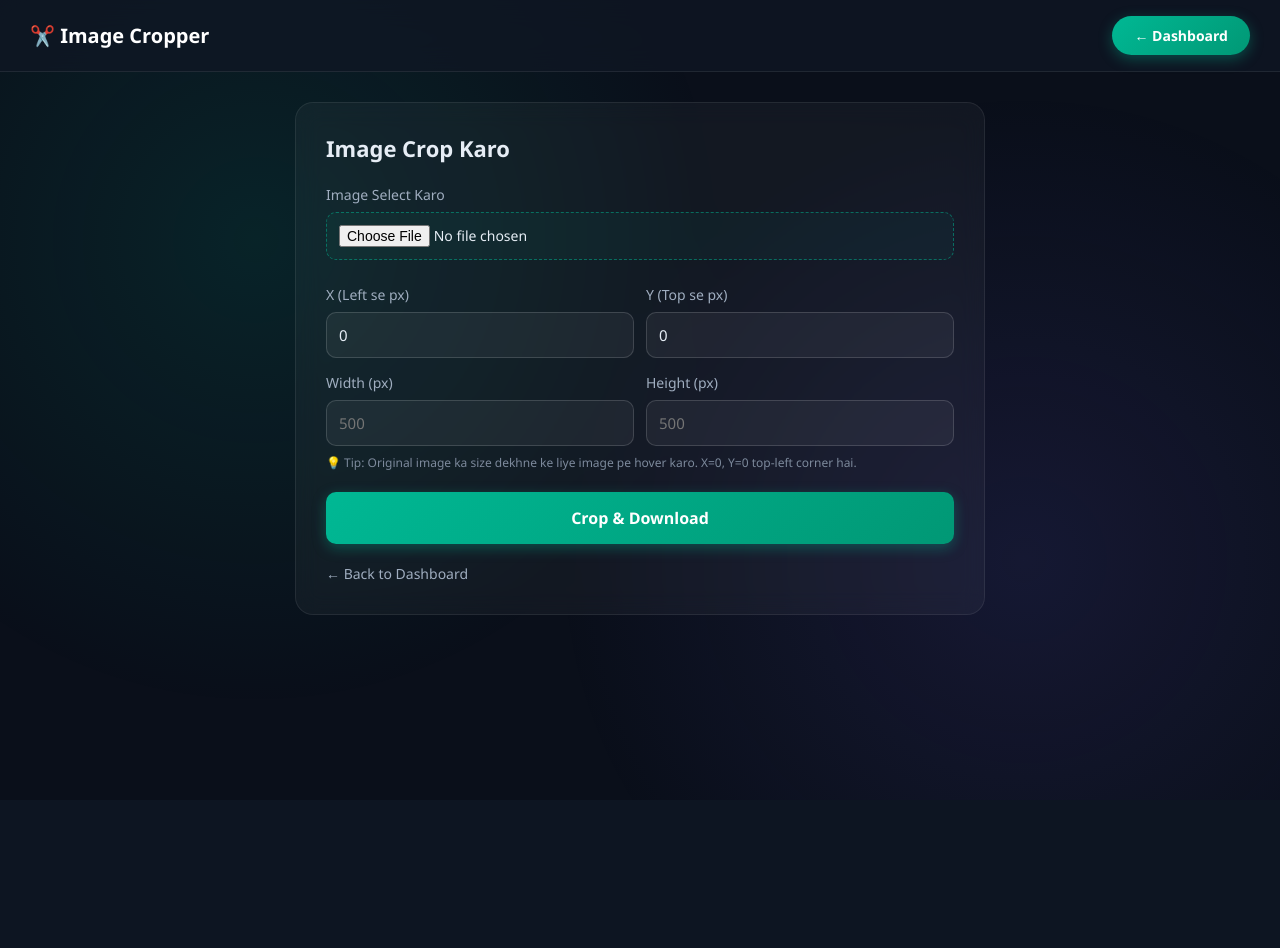
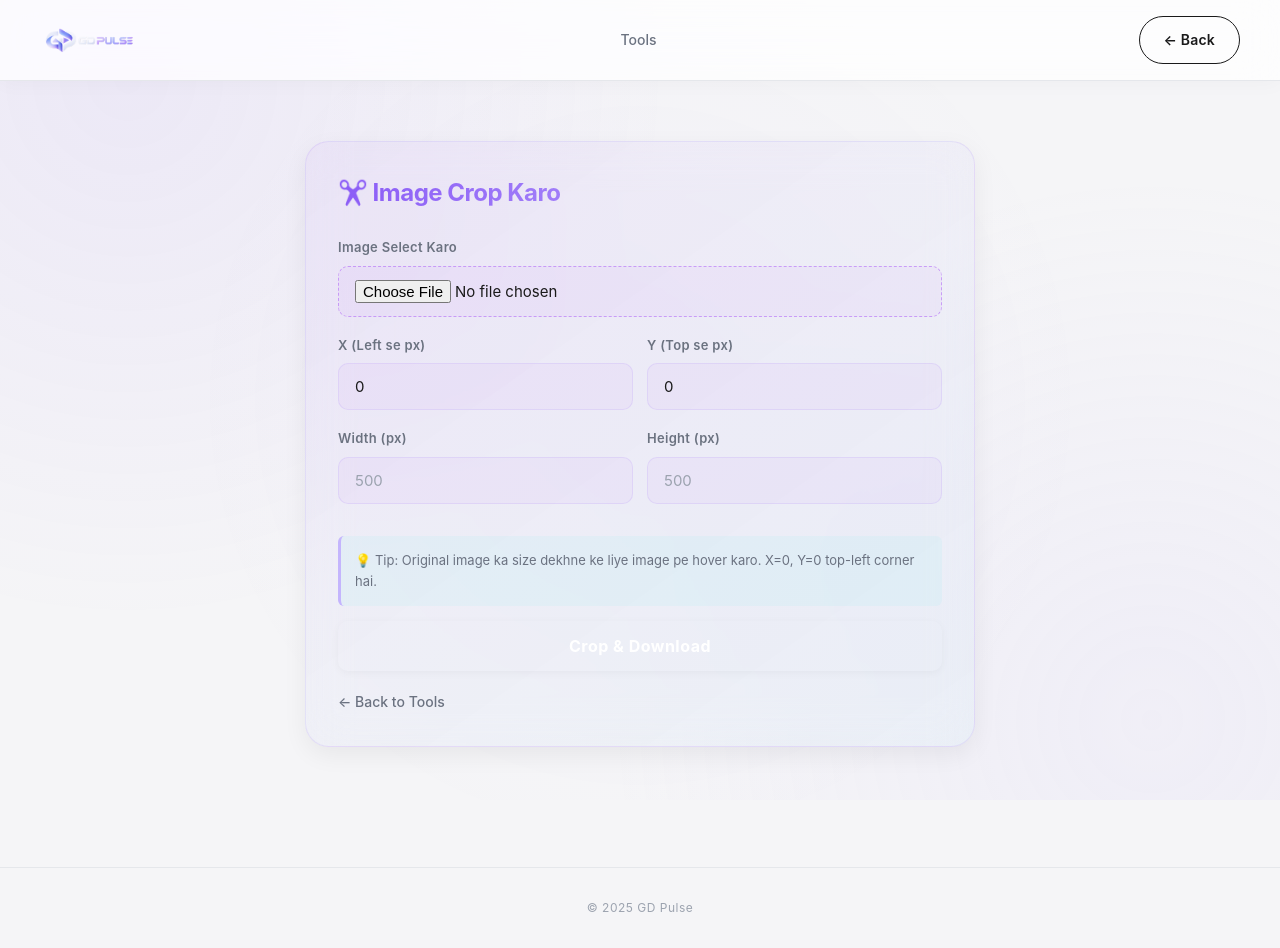
Before and after one commit to IGDIVU/gd-pulse, a Flask app: page /tools/image-crop in a window 1280 px wide. Before the commit the page ends 643 px from the top, so only its background shows below. Run offline with Flask 3, Linux system fonts and the light colour scheme; the visitor is signed in with stand-in values (Sample User, id 1).

Commit message:
Refactor image cropper HTML structure and styles

```diff
--- a/templates/image-crop.html
+++ b/templates/image-crop.html
@@ -4,86 +4,29 @@
 <meta charset="UTF-8">
 <meta name="viewport" content="width=device-width, initial-scale=1.0">
 <title>Image Cropper — GD Pulse</title>
-<style>
-  * { margin: 0; padding: 0; box-sizing: border-box; font-family: 'Segoe UI', Arial, sans-serif; }
-  body { background: #0a0f1a; color: #e6edf5; min-height: 100vh; }
-  body::before {
-    content: ""; position: fixed; inset: 0;
-    background: radial-gradient(circle at 20% 30%, rgba(0,184,148,0.12), transparent 40%),
-                radial-gradient(circle at 80% 70%, rgba(108,92,231,0.12), transparent 40%);
-    z-index: -1;
-  }
-  header {
-    background: rgba(15,23,36,0.75); backdrop-filter: blur(14px);
-    border-bottom: 1px solid rgba(255,255,255,0.08);
-    color: white; padding: 16px 30px;
-    display: flex; justify-content: space-between; align-items: center;
-    position: sticky; top: 0; z-index: 100;
-  }
-  header h1 { font-size: 20px; }
-  .btn {
-    background: linear-gradient(135deg, #00b894, #019875); color: white;
-    padding: 10px 22px; border: none; border-radius: 30px;
-    cursor: pointer; font-size: 14px; font-weight: bold;
-    text-decoration: none; box-shadow: 0 4px 14px rgba(0,184,148,0.35);
-  }
-  .btn:hover { transform: translateY(-2px); }
-  main { padding: 30px; max-width: 750px; margin: 0 auto; }
-  .box {
-    background: rgba(255,255,255,0.04);
-    border: 1px solid rgba(255,255,255,0.08);
-    padding: 30px; border-radius: 18px;
-    backdrop-filter: blur(12px);
-  }
-  h2 { margin-bottom: 22px; font-size: 22px; }
-  label { display: block; font-size: 14px; color: #a0aec0; margin-bottom: 8px; margin-top: 15px; }
-  input[type="file"] {
-    width: 100%; padding: 12px; margin-bottom: 10px;
-    border: 1px dashed rgba(0,184,148,0.5);
-    border-radius: 10px; background: rgba(0,184,148,0.05);
-    color: #e6edf5; font-size: 14px; cursor: pointer;
-  }
-  input[type="number"] {
-    width: 100%; padding: 12px;
-    border: 1px solid rgba(255,255,255,0.15);
-    border-radius: 10px; background: rgba(255,255,255,0.05);
-    color: #e6edf5; font-size: 15px;
-  }
-  input[type="number"]:focus { outline: none; border-color: #00b894; }
-  .row { display: flex; gap: 12px; }
-  .row > div { flex: 1; }
-  .calc-btn {
-    width: 100%; padding: 15px; margin-top: 20px;
-    background: linear-gradient(135deg, #00b894, #019875);
-    color: white; border: none; border-radius: 10px;
-    font-size: 16px; cursor: pointer; font-weight: bold;
-    box-shadow: 0 4px 14px rgba(0,184,148,0.35);
-  }
-  .calc-btn:hover { transform: translateY(-2px); }
-  .calc-btn:disabled { background: #555; cursor: not-allowed; box-shadow: none; }
-  .back { display: inline-block; margin-top: 20px; color: #a0aec0; text-decoration: none; font-size: 14px; }
-  .back:hover { color: #00b894; }
-  .info { font-size: 12px; color: #7d8a9c; margin-top: 8px; line-height: 1.5; }
-  #preview {
-    max-width: 100%; margin-top: 15px; border-radius: 10px;
-    display: none; border: 2px solid rgba(0,184,148,0.3);
-  }
-  .loading { text-align: center; color: #00b894; margin-top: 15px; display: none; }
-</style>
+<link rel="icon" type="image/png" href="/static/favicon.png">
+<link rel="stylesheet" href="/static/style.css">
 </head>
 <body>
+
   <header>
-    <h1>✂️ Image Cropper</h1>
-    <a href="/" class="btn">← Dashboard</a>
+    <a href="/" class="logo"><img src="/static/logo-horizontal.png" alt="GD Pulse"></a>
+    <nav class="nav-links"><a href="/tools">Tools</a></nav>
+    <div class="header-right">
+      <a href="/tools" class="btn btn-outline">← Back</a>
+    </div>
   </header>
+
   <main>
+    <div class="container" style="max-width: 750px;">
       <div class="box">
-      <h2>Image Crop Karo</h2>
+        <h2>✂️ Image Crop Karo</h2>
+
         <form id="cropForm" method="POST" action="/tools/image-crop/process" enctype="multipart/form-data">
           <label>Image Select Karo</label>
           <input type="file" name="image" id="imageInput" accept="image/*" required onchange="previewImage(this)">
 
-        <img id="preview" alt="preview">
+          <img id="preview" alt="preview" style="max-width:100%; margin-top:15px; border-radius:10px; display:none; border: 2px solid var(--primary-light);">
 
           <div class="row">
             <div>
@@ -95,6 +38,7 @@
               <input type="number" name="y" value="0" min="0">
             </div>
           </div>
+
           <div class="row">
             <div>
               <label>Width (px)</label>
@@ -108,12 +52,18 @@
 
           <div class="info">💡 Tip: Original image ka size dekhne ke liye image pe hover karo. X=0, Y=0 top-left corner hai.</div>
 
-        <button type="submit" class="calc-btn" id="submitBtn">Crop & Download</button>
+          <button type="submit" class="calc-btn" id="submitBtn" style="margin-top: 15px;">Crop & Download</button>
         </form>
+
         <div class="loading" id="loading">⏳ Cropping... please wait</div>
-      <a href="/" class="back">← Back to Dashboard</a>
+
+        <a href="/tools" class="back">← Back to Tools</a>
+      </div>
     </div>
   </main>
+
+  <footer><p>© 2025 GD Pulse</p></footer>
+
   <script>
     function previewImage(input) {
       if (input.files && input.files[0]) {
@@ -136,5 +86,6 @@
       document.getElementById("loading").style.display = "block";
     });
   </script>
+
 </body>
 </html>
```
Lines whose indentation alone changed are shown as unchanged.
